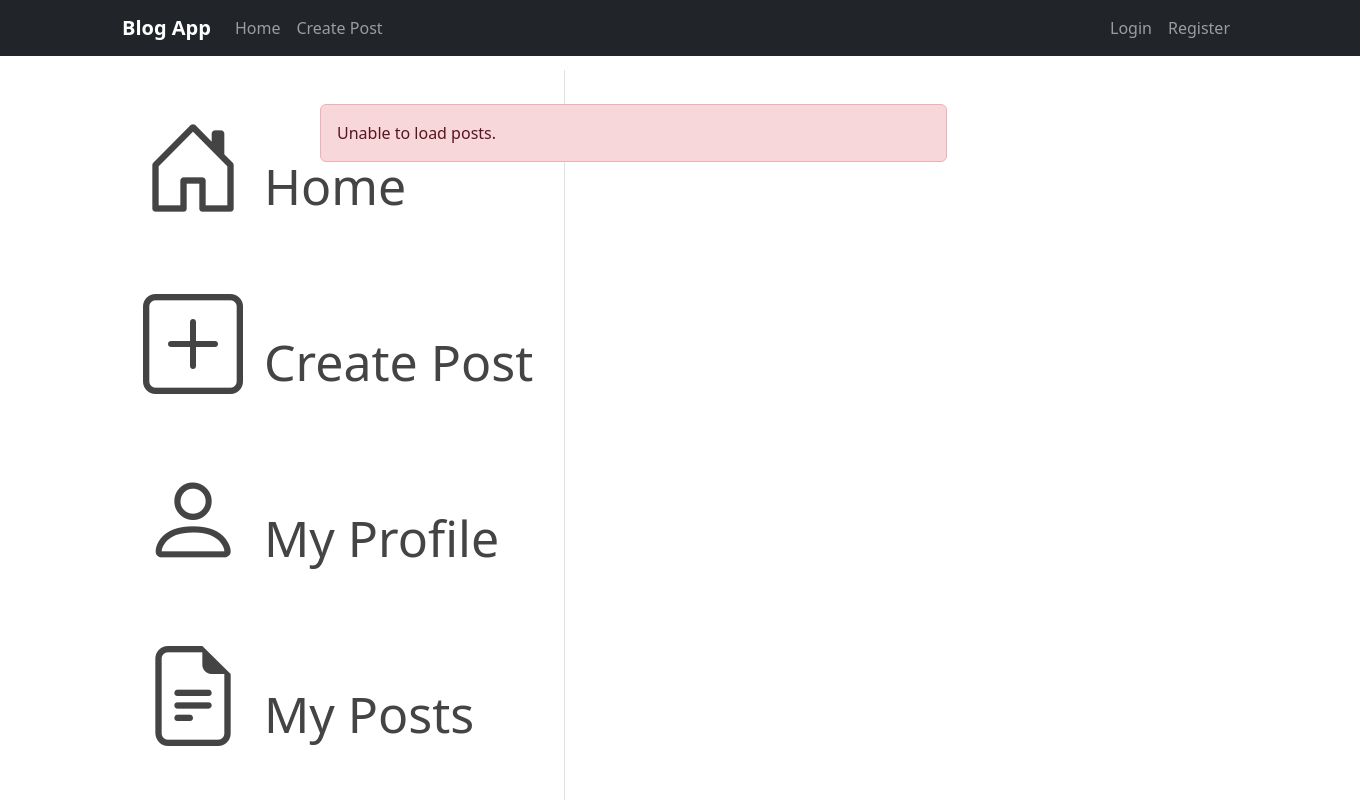
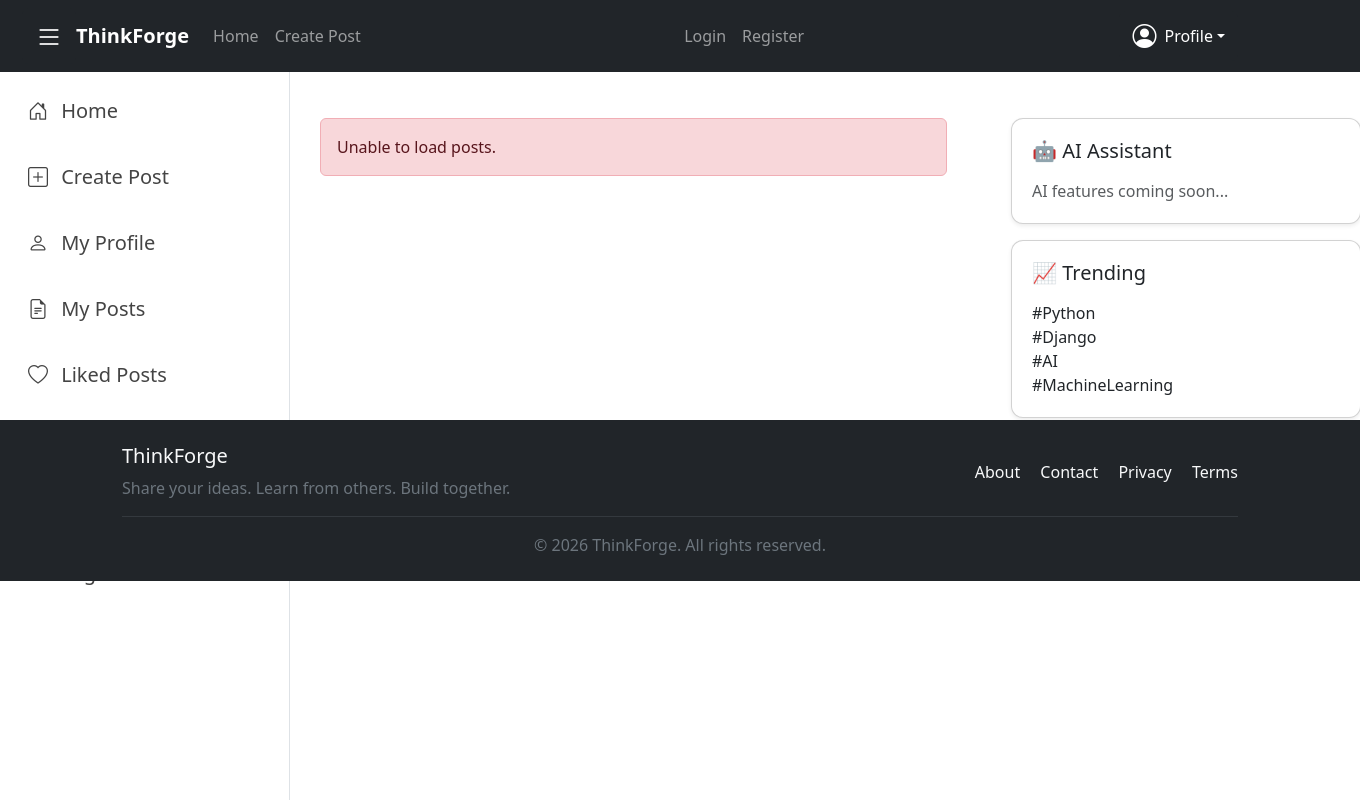
Before and after one commit to tkranjan/Blog-Web-Application, a Django app: page / in a window 1360 px wide. Run offline with Django 5.2, Linux system fonts and the light colour scheme; data that the repository does not hold is empty.

Commit message:
Nothing much just added profile dropdown

```diff
--- a/Backend/static/css/style.css
+++ b/Backend/static/css/style.css
@@ -12,7 +12,7 @@
 
     transform:translateY(-5px);
 
-    box-shadow:0 12px 30px rgba(0,0,0,.15);
+    box-shadow:5px 12px 30px rgba(0,0,0,.15);
 
 }
 
@@ -24,7 +24,7 @@
 
 .post-card p{
 
-    font-size:15px;
+    font-size:20px;
 
     line-height:1.7;
 
@@ -39,13 +39,21 @@
 .sidebar{
     background:#fff;
     position:fixed;
-    top:70px;
+    padding-left: 0%;
+    top:60px;
+    left:0;
+    width:270px;
+    height:calc(100vh - 70px);
+    border-right:1px solid #ddd;
 }
 
 .sidebar .nav-link{
     color:#444;
-    font-size:50px;
-    padding:5px 5px;
+    position:relative;
+    font-size:20px;
+    /* left: -15px; */
+    font-weight: 500;
+    padding:10px 12px;
     border-radius:10px;
     transition:.3s;
 }
@@ -56,5 +64,66 @@
 }
 
 .sidebar i{
-    font-size:100px;
+    font-size:20px;
 }
+
+.navbar{
+    position: fixed;
+    top: 0;
+    left: 0;
+    width: 100%;
+    z-index: 1000;
+}
+
+#postsContainer{
+    margin-top: 70px;
+}
+
+.sidebar{
+    position: fixed;
+    left: 0%;
+    top: 70px;
+    bottom: 100px;
+    width: 290px;
+    transition: transform .90s ease;
+}
+
+.sidebar.hide{
+    transform: translateX(-100%);
+}
+
+#sidebarToggle{
+    margin-left: -100px;
+}
+
+.right-sidebar{
+    position: relative;
+    right: -40px;
+    top: 70px;
+    width: 350px;
+}
+
+.right-sidebar .card{
+    border-radius: 12px;
+}
+
+.footer{
+    margin-top:80px;
+    position:relative;
+}
+
+.footer a{
+    transition:0.3s;
+}
+
+.footer a:hover{
+    color:#0d6efd !important;
+}
+
+.login-card{
+    background: #f5f5f5;
+    top:70px;
+    border-radius: 12px;
+    padding: 20px;
+    box-shadow: 0px 0px 10px rgba(0,0,0,.1);
+}
--- a/Backend/static/js/login.js
+++ b/Backend/static/js/login.js
@@ -40,6 +40,7 @@ document.addEventListener("DOMContentLoaded", () => {
                 alert("Login Successful");
 
                 window.location.href = "/";
+                // localStorage.setItem("isLoggedIn", "true");
 
             } else {
 
--- a/Backend/static/js/main.js
+++ b/Backend/static/js/main.js
@@ -0,0 +1,12 @@
+document.addEventListener("DOMContentLoaded", () => {
+
+    const toggleBtn = document.getElementById("sidebarToggle");
+    const sidebar = document.querySelector(".sidebar");
+
+    if (toggleBtn && sidebar) {
+        toggleBtn.addEventListener("click", () => {
+            sidebar.classList.toggle("hide");
+        });
+    }
+
+});
--- a/Backend/templates/base.html
+++ b/Backend/templates/base.html
@@ -2,36 +2,34 @@
 
 <!DOCTYPE html>
 <html lang="en">
+
 <head>
     <meta charset="UTF-8">
     <meta name="viewport" content="width=device-width, initial-scale=1.0">
 
     <title>
         {% block title %}
-            Blog App
+        Blog App
         {% endblock %}
     </title>
 
-    <link rel="stylesheet"
-    href="https://cdn.jsdelivr.net/npm/bootstrap-icons@1.11.3/font/bootstrap-icons.min.css">
-    <link
-        href="https://cdn.jsdelivr.net/npm/bootstrap@5.3.7/dist/css/bootstrap.min.css"
-        rel="stylesheet"
-    >
-    <link rel="stylesheet"
-    href="https://cdn.jsdelivr.net/npm/bootstrap-icons@1.11.3/font/bootstrap-icons.min.css">
+    <link rel="stylesheet" href="https://cdn.jsdelivr.net/npm/bootstrap-icons@1.11.3/font/bootstrap-icons.min.css">
+    <link href="https://cdn.jsdelivr.net/npm/bootstrap@5.3.7/dist/css/bootstrap.min.css" rel="stylesheet">
+    <link rel="stylesheet" href="https://cdn.jsdelivr.net/npm/bootstrap-icons@1.11.3/font/bootstrap-icons.min.css">
     <link rel="stylesheet" href="{% static 'css/style.css' %}">
 </head>
+
 <body>
     {% include "partials/navbar.html" %}
     <div class="container mt-4">
         {% block content %}
         {% endblock %}
     </div>
+    {% include "partials/footer.html" %}
 
-
-    <script
-        src="https://cdn.jsdelivr.net/npm/bootstrap@5.3.7/dist/js/bootstrap.bundle.min.js">
+    <script src="https://cdn.jsdelivr.net/npm/bootstrap@5.3.7/dist/js/bootstrap.bundle.min.js">
+    </script>
+    <script src="https://cdn.jsdelivr.net/npm/bootstrap@5.3.7/dist/js/bootstrap.bundle.min.js">
     </script>
 
     <script src="{% static 'js/main.js' %}"></script>
@@ -40,4 +38,5 @@
     {% endblock %}
 
 </body>
+
 </html>
--- a/Backend/templates/partials/footer.html
+++ b/Backend/templates/partials/footer.html
@@ -0,0 +1,44 @@
+<footer class="footer bg-dark text-light mt-5 py-4">
+
+    <div class="container">
+
+        <div class="row align-items-center">
+
+            <div class="col-md-6">
+                <h5 class="mb-2">ThinkForge</h5>
+                <p class="mb-0 text-secondary">
+                    Share your ideas. Learn from others. Build together.
+                </p>
+            </div>
+
+            <div class="col-md-6 text-md-end mt-3 mt-md-0">
+
+                <a href="#" class="text-light text-decoration-none me-3">
+                    About
+                </a>
+
+                <a href="#" class="text-light text-decoration-none me-3">
+                    Contact
+                </a>
+
+                <a href="#" class="text-light text-decoration-none me-3">
+                    Privacy
+                </a>
+
+                <a href="#" class="text-light text-decoration-none">
+                    Terms
+                </a>
+
+            </div>
+
+        </div>
+
+        <hr class="border-secondary my-3">
+
+        <div class="text-center text-secondary">
+            © 2026 ThinkForge. All rights reserved.
+        </div>
+
+    </div>
+
+</footer>
--- a/Backend/templates/partials/navbar.html
+++ b/Backend/templates/partials/navbar.html
@@ -1,8 +1,13 @@
-<nav class="navbar navbar-expand-lg navbar-dark bg-dark">
+<nav class="navbar navbar-expand-lg bg-dark" data-bs-theme="dark">
     <div class="container">
 
+        <button id="sidebarToggle" class="btn btn-dark">
+            <i class="bi bi-list fs-3"></i>
+        </button>
+
+
         <a class="navbar-brand fw-bold" href="#">
-            Blog App
+            ThinkForge
         </a>
 
         <button class="navbar-toggler" type="button" data-bs-toggle="collapse" data-bs-target="#navbarNav">
@@ -10,6 +15,7 @@
             <span class="navbar-toggler-icon"></span>
 
         </button>
+
 
         <div class="collapse navbar-collapse" id="navbarNav">
 
@@ -37,6 +43,61 @@
 
             </ul>
 
+            <div class="dropdown ms-auto">
+
+                <button class="btn btn-dark dropdown-toggle d-flex align-items-center" type="button"
+                    data-bs-toggle="dropdown" aria-expanded="false">
+
+                    <i class="bi bi-person-circle fs-4 me-2"></i>
+                    <span id="navbarUsername">Profile</span>
+
+                </button>
+
+                <ul class="dropdown-menu dropdown-menu-end">
+
+                    <li>
+                        <a class="dropdown-item" href="#">
+                            <i class="bi bi-person me-2"></i>
+                            View Profile
+                        </a>
+                    </li>
+
+                    <li>
+                        <a class="dropdown-item" href="#">
+                            <i class="bi bi-file-earmark-text me-2"></i>
+                            My Posts
+                        </a>
+                    </li>
+
+                    <li>
+                        <a class="dropdown-item" href="#">
+                            <i class="bi bi-heart me-2"></i>
+                            Liked Posts
+                        </a>
+                    </li>
+
+                    <li>
+                        <a class="dropdown-item" href="#">
+                            <i class="bi bi-bookmark me-2"></i>
+                            Saved Posts
+                        </a>
+                    </li>
+
+                    <li>
+                        <hr class="dropdown-divider">
+                    </li>
+
+                    <li>
+                        <a class="dropdown-item text-danger" href="#" id="logoutBtn">
+                            <i class="bi bi-box-arrow-right me-2"></i>
+                            Logout
+                        </a>
+                    </li>
+
+                </ul>
+
+            </div>
+
         </div>
 
     </div>
--- a/Backend/templates/partials/rightpanel.html
+++ b/Backend/templates/partials/rightpanel.html
@@ -0,0 +1,34 @@
+<div class="right-sidebar">
+
+    <div class="card shadow-sm mb-3">
+        <div class="card-body">
+
+            <h5 class="mb-3">
+                🤖 AI Assistant
+            </h5>
+
+            <p class="text-muted mb-0">
+                AI features coming soon...
+            </p>
+
+        </div>
+    </div>
+
+    <div class="card shadow-sm">
+        <div class="card-body">
+
+            <h5 class="mb-3">
+                📈 Trending
+            </h5>
+
+            <ul class="list-unstyled mb-0">
+                <li>#Python</li>
+                <li>#Django</li>
+                <li>#AI</li>
+                <li>#MachineLearning</li>
+            </ul>
+
+        </div>
+    </div>
+
+</div>
```
